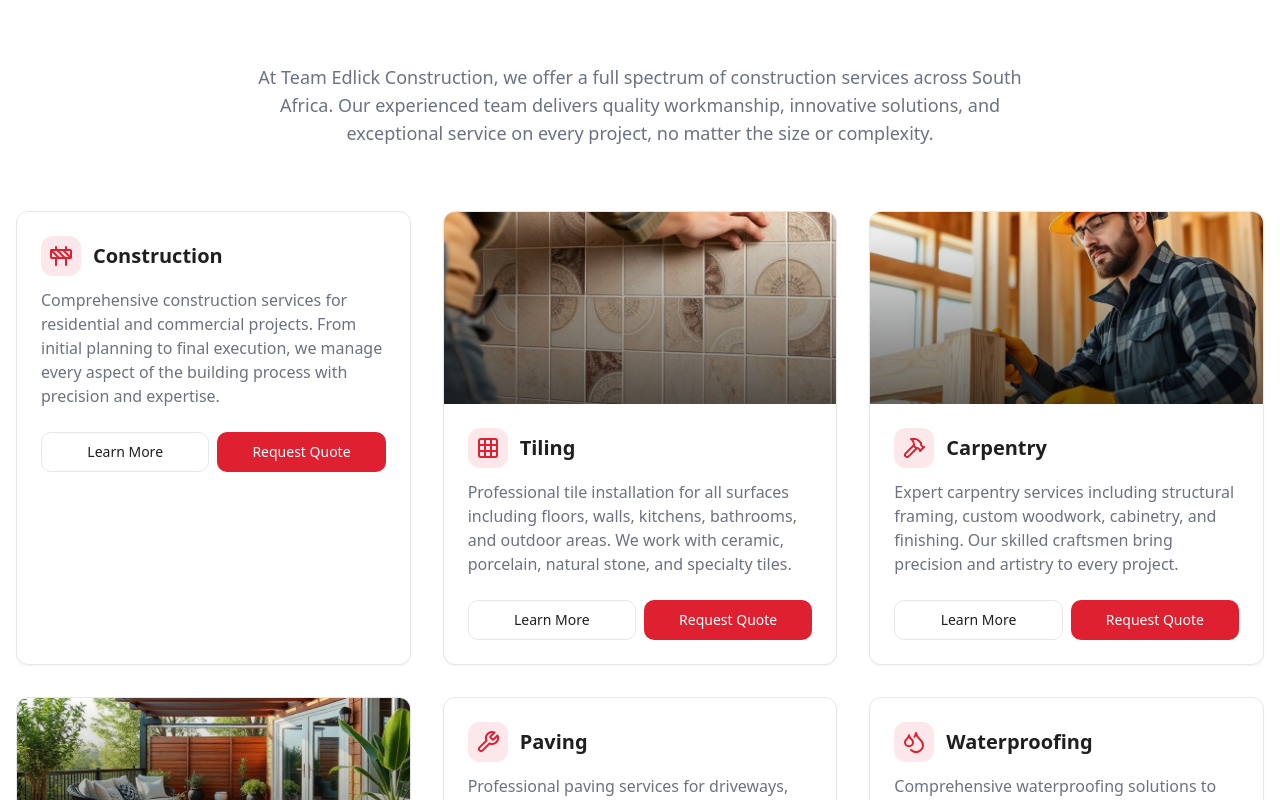
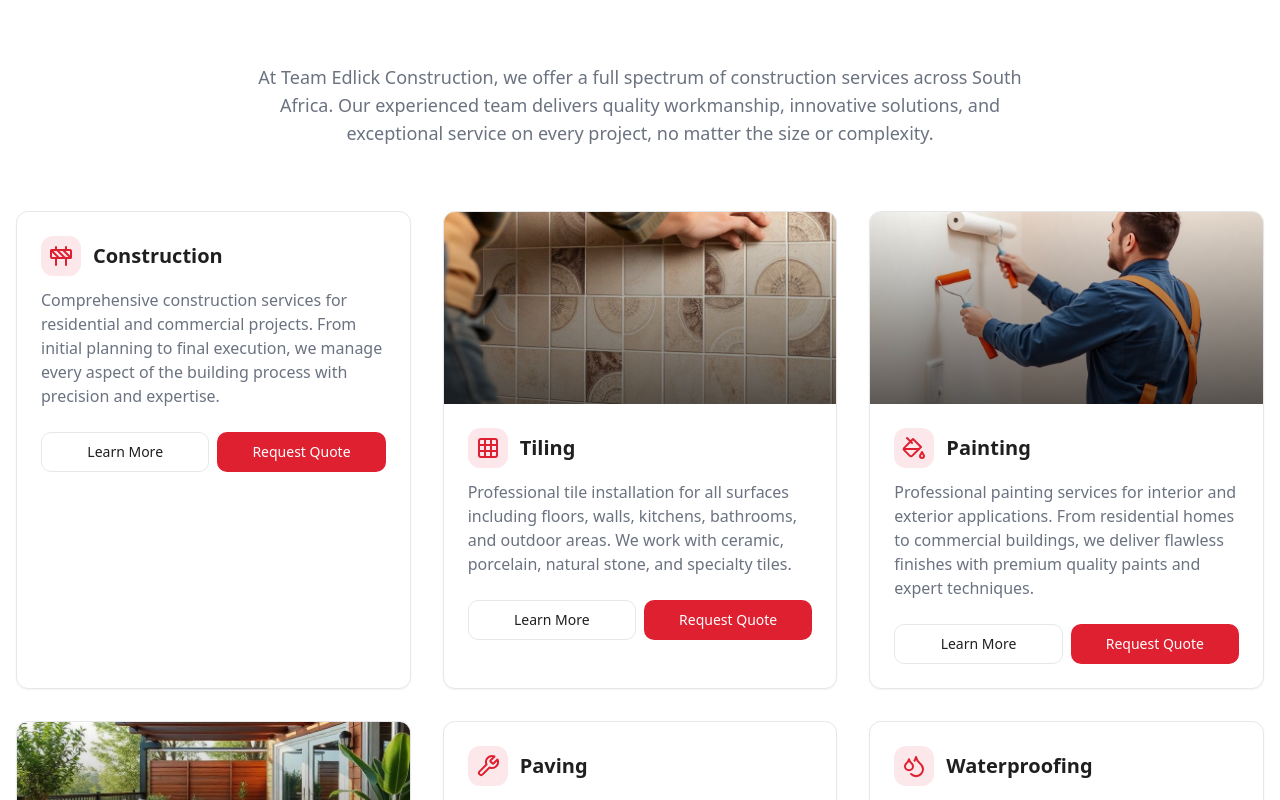
Before and after one commit to shalean-developer/redbrick-build-vision, a React (Vite) app: page /services in a window 1280 px wide. Shown: the part 497-1297 px from the top of the page. Built offline with nearby package versions, Linux system fonts and the light colour scheme; the HTML template or start-up script is replaced by a standard one.

Commit message:
Refactor: Replace carpentry with painting service

```diff
--- a/src/pages/Services.tsx
+++ b/src/pages/Services.tsx
@@ -12,7 +12,7 @@ import {
   PaintBucket,
 } from "lucide-react";
 import tilingImage from "@/assets/service-tiling.jpg";
-import carpentryImage from "@/assets/service-carpentry.jpg";
+import paintingImage from "@/assets/service-painting.jpg";
 import deckingImage from "@/assets/service-decking.jpg";
 
 const Services = () => {
@@ -29,10 +29,10 @@ const Services = () => {
       image: tilingImage,
     },
     {
-      title: "Carpentry",
-      description: "Expert carpentry services including structural framing, custom woodwork, cabinetry, and finishing. Our skilled craftsmen bring precision and artistry to every project.",
-      icon: Hammer,
-      image: carpentryImage,
+      title: "Painting",
+      description: "Professional painting services for interior and exterior applications. From residential homes to commercial buildings, we deliver flawless finishes with premium quality paints and expert techniques.",
+      icon: PaintBucket,
+      image: paintingImage,
     },
     {
       title: "Decking & Flooring",
```
Also changed, not shown: src/assets/service-carpentry.jpg (deleted), src/assets/service-painting.jpg (added).
